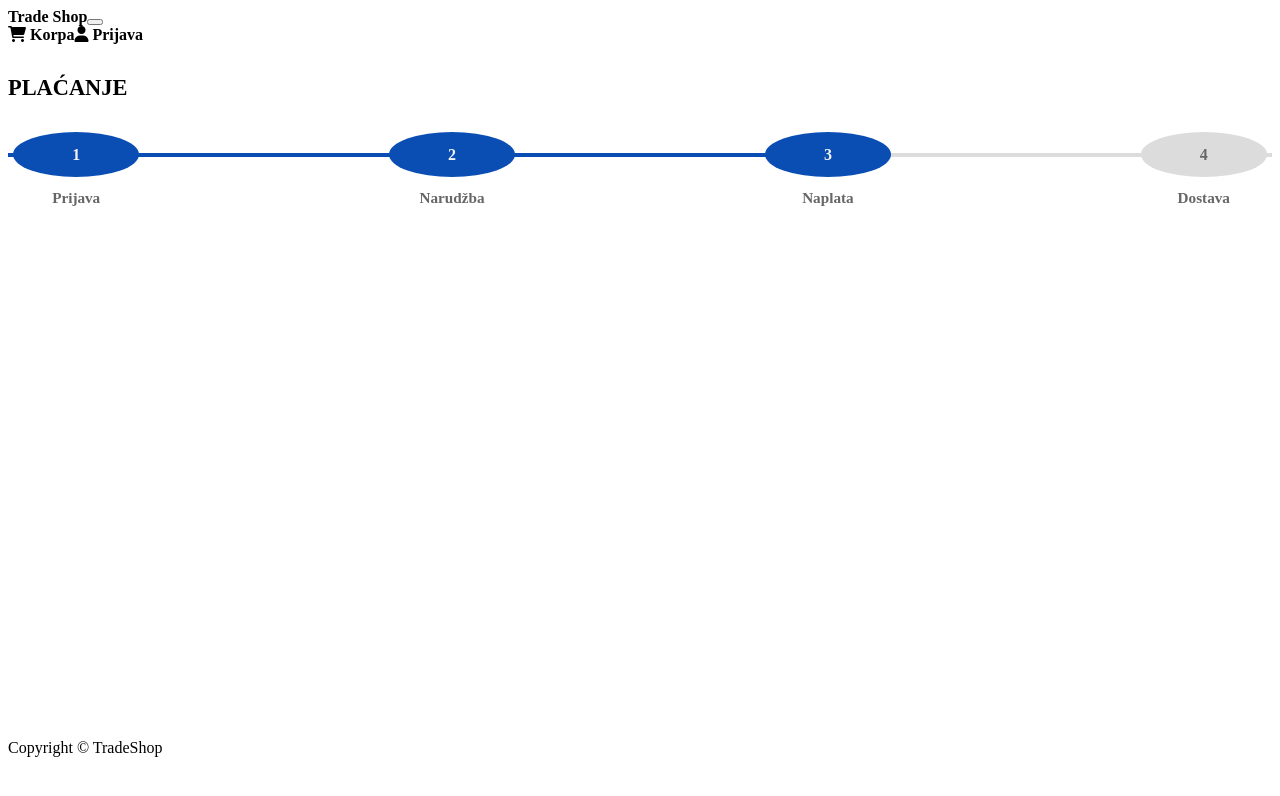
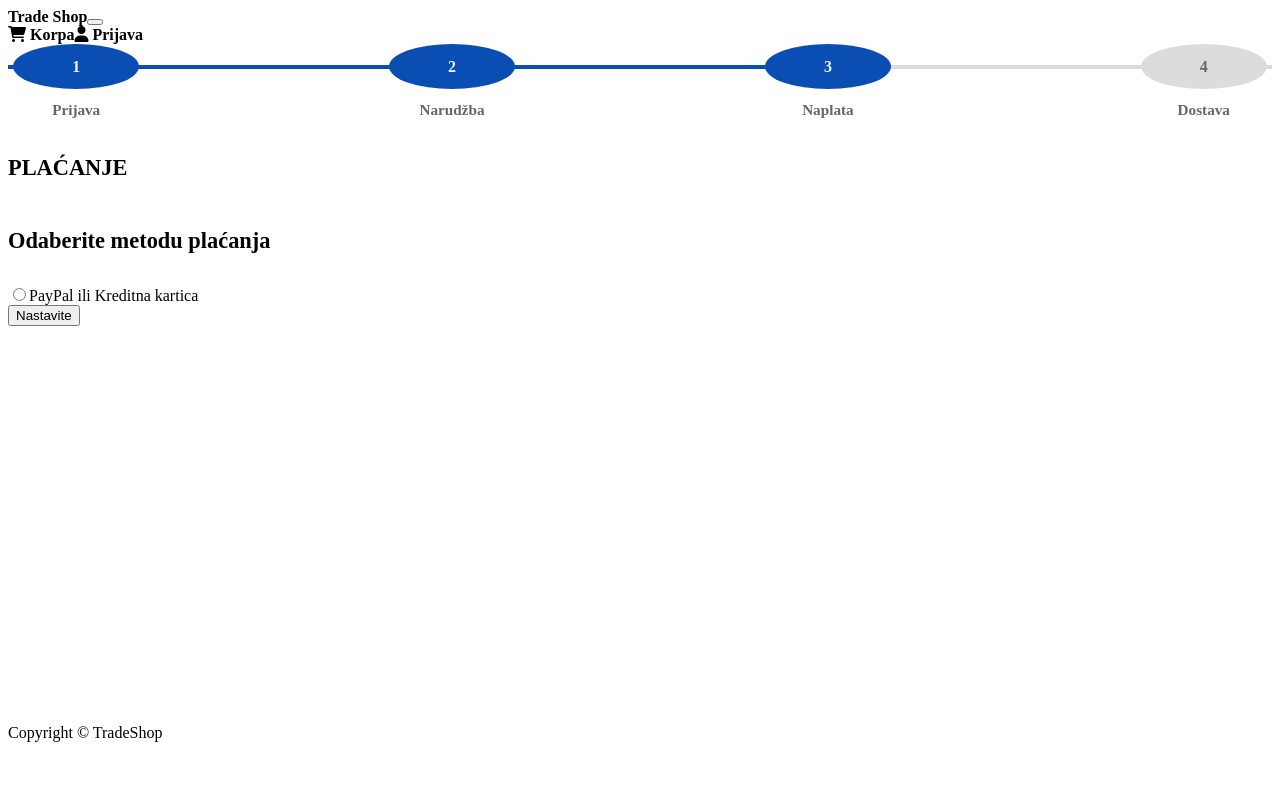
Before and after one commit to KenanDropic/TradeShop, a React (Create React App) app in the folder frontend/: page /payment in a window 1280 px wide. Shown: the top 796 px of the page. Built offline with nearby package versions, Linux system fonts and the light colour scheme; no server answers; sample sign-in values are in the browser's storage; the HTML template or start-up script is replaced by a standard one.

Commit message:
PaymentS

```diff
--- a/frontend/src/components/MultiStep.js
+++ b/frontend/src/components/MultiStep.js
@@ -5,7 +5,7 @@ const MultiStep = ({ currentStep }) => {
   const arrFromSteps = Array.from({ length: 4 }, (_, i) => i + 1);
 
   return (
-    <Row className="progress-steps">
+    <Row className="progress-steps mt-5">
       {/* Linija koja ukazuje na progress */}
       <div
         className="progress"
--- a/frontend/src/features/cart/cartSlice.js
+++ b/frontend/src/features/cart/cartSlice.js
@@ -14,7 +14,6 @@ const initialState = {
   cartItems: cartItemsFromStorage,
   loading: false,
   isShippingS: false,
-  isPaymentS: false,
   shippingAddress: shippingAddressFromStorage,
 };
 
@@ -69,9 +68,6 @@ const cartSlice = createSlice({
         JSON.stringify(state.shippingAddress)
       );
     },
-    setIsPayment: (state) => {
-      state.isPaymentS = true;
-    },
   },
   extraReducers(builder) {
     builder
@@ -100,11 +96,7 @@ const cartSlice = createSlice({
   },
 });
 
-export const {
-  removeFromCart,
-  setIsShipping,
-  saveShippingAddress,
-  setIsPayment,
-} = cartSlice.actions;
+export const { removeFromCart, setIsShipping, saveShippingAddress } =
+  cartSlice.actions;
 
 export default cartSlice.reducer;
--- a/frontend/src/screens/PaymentS.js
+++ b/frontend/src/screens/PaymentS.js
@@ -1,20 +1,61 @@
 import FormContainer from "../components/FormContainer";
 import MultiStep from "../components/MultiStep";
-import { Row } from "react-bootstrap";
-import { useEffect } from "react";
+import { Row, Form, Button } from "react-bootstrap";
+import { useState } from "react";
 import { useDispatch, useSelector } from "react-redux";
 import { useNavigate } from "react-router-dom";
+import { Link } from "react-router-dom";
+import { useForm } from "react-hook-form";
 
 const PaymentS = () => {
   const navigate = useNavigate();
   const dispatch = useDispatch();
-  const { isPaymentS } = useSelector((state) => state.cart);
+  const { shippingAddress } = useSelector((state) => state.cart);
+
+  const {
+    register,
+    handleSubmit,
+    formState: { errors },
+  } = useForm({
+    defaultValues: {
+      paymentMethod: "",
+    },
+  });
+
+  if (!shippingAddress) {
+    navigate("/shipping");
+  }
+
+  const onSubmit = (data) => {
+    console.log(data);
+    // navigate to placeorder
+  };
 
   return (
     <FormContainer>
+      <MultiStep currentStep={3} />
       <h1>PLAĆANJE</h1>
       <Row>
-        <MultiStep currentStep={3} />
+        <h1 className="text-muted">Odaberite metodu plaćanja</h1>
+        <Form onSubmit={handleSubmit(onSubmit)}>
+          <Form.Group>
+            <Form.Check
+              {...register("paymentMethod", {
+                required: "Polje je obavezno",
+              })}
+              name="paymentMethod"
+              type="radio"
+              value="PayPal"
+              label="PayPal ili Kreditna kartica"
+            />
+          </Form.Group>
+          <span style={{ color: "red", display: "block" }}>
+            {errors.paymentMethod?.message}
+          </span>
+          <Button type="submit" variant="dark" className="mt-3">
+            Nastavite
+          </Button>
+        </Form>
       </Row>
     </FormContainer>
   );
--- a/frontend/src/screens/ShippingS.js
+++ b/frontend/src/screens/ShippingS.js
@@ -4,7 +4,7 @@ import FormContainer from "../components/FormContainer";
 import { useForm } from "react-hook-form";
 import { useNavigate } from "react-router-dom";
 import { useDispatch, useSelector } from "react-redux";
-import { saveShippingAddress, setIsPayment } from "../features/cart/cartSlice";
+import { saveShippingAddress } from "../features/cart/cartSlice";
 import Message from "../components/Message";
 import Loader from "../components/Loader";
 import MultiStep from "../components/MultiStep";
@@ -38,18 +38,16 @@ const ShippingS = () => {
 
   const onSubmit = async (data) => {
     dispatch(saveShippingAddress(data));
-    dispatch(setIsPayment());
     navigate("/payment");
   };
 
   return (
     <FormContainer>
+      <MultiStep currentStep={2} />
       <h1>DOSTAVA</h1>
       {loading && <Loader />}
       {error && <Message variant="danger">{error}</Message>}
-      <Row>
-        <MultiStep currentStep={2} />
-      </Row>
+
       <Row className="mb-5">
         <Form onSubmit={handleSubmit(onSubmit)}>
           <Form.Group>
```
